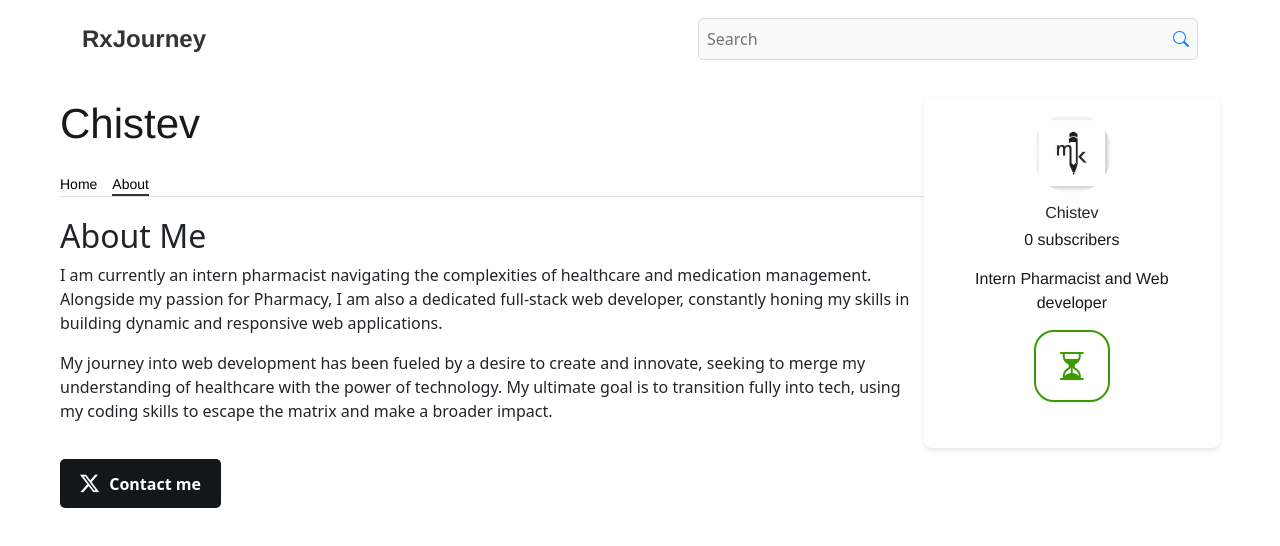
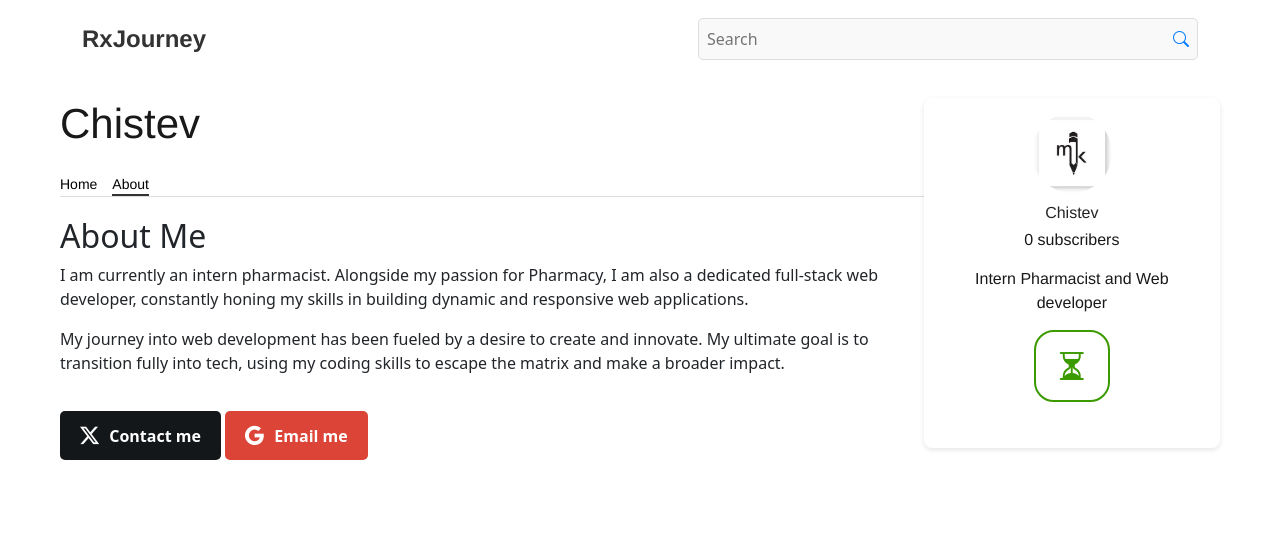
Before and after one commit to chistev/RxJourney, a SvelteKit app: page /about in a window 1280 px wide. Shown: the top 546 px of the page. Built offline with nearby package versions, Linux system fonts and the light colour scheme; no server answers.

Commit message:
updated AboutMe component with Gmail icon added

```diff
--- a/src/components/AboutContent.svelte
+++ b/src/components/AboutContent.svelte
@@ -1,17 +1,8 @@
-<script>
-    // Logic if needed
-  </script>
-
 <style>
-    .about-content {
-      /* Add necessary styling here */
-    }
-
-    .twitter-button {
+  .twitter-button, .email-button {
     display: inline-flex;
     align-items: center;
     padding: 10px 20px;
-      background-color: #14171A;
     color: white;
     text-decoration: none;
     border-radius: 5px;
@@ -19,7 +10,15 @@
     margin-top: 20px;
   }
 
-    .twitter-button i {
+  .twitter-button {
+    background-color: #14171A;
+  }
+
+  .email-button {
+    background-color: #DB4437;
+  }
+
+  .twitter-button i, .email-button i {
     margin-right: 10px;
     font-size: 1.2em;
   }
@@ -28,12 +27,15 @@
 <div class="about-content">
   <h2>About Me</h2>
   <p>
-      I am currently an intern pharmacist navigating the complexities of healthcare and medication management. Alongside my passion for Pharmacy, I am also a dedicated full-stack web developer, constantly honing my skills in building dynamic and responsive web applications.
+    I am currently an intern pharmacist. Alongside my passion for Pharmacy, I am also a dedicated full-stack web developer, constantly honing my skills in building dynamic and responsive web applications.
   </p>
   <p>
-      My journey into web development has been fueled by a desire to create and innovate, seeking to merge my understanding of healthcare with the power of technology. My ultimate goal is to transition fully into tech, using my coding skills to escape the matrix and make a broader impact.
+    My journey into web development has been fueled by a desire to create and innovate. My ultimate goal is to transition fully into tech, using my coding skills to escape the matrix and make a broader impact.
   </p>
   <a href="https://twitter.com/chistev12" target="_blank" class="twitter-button">
     <i class="bi bi-twitter-x"></i> Contact me
   </a>
+  <a href="mailto:chistev12@gmail.com" class="email-button">
+    <i class="bi bi-google"></i> Email me
+  </a>
 </div>
```
Lines whose indentation alone changed are shown as unchanged.
